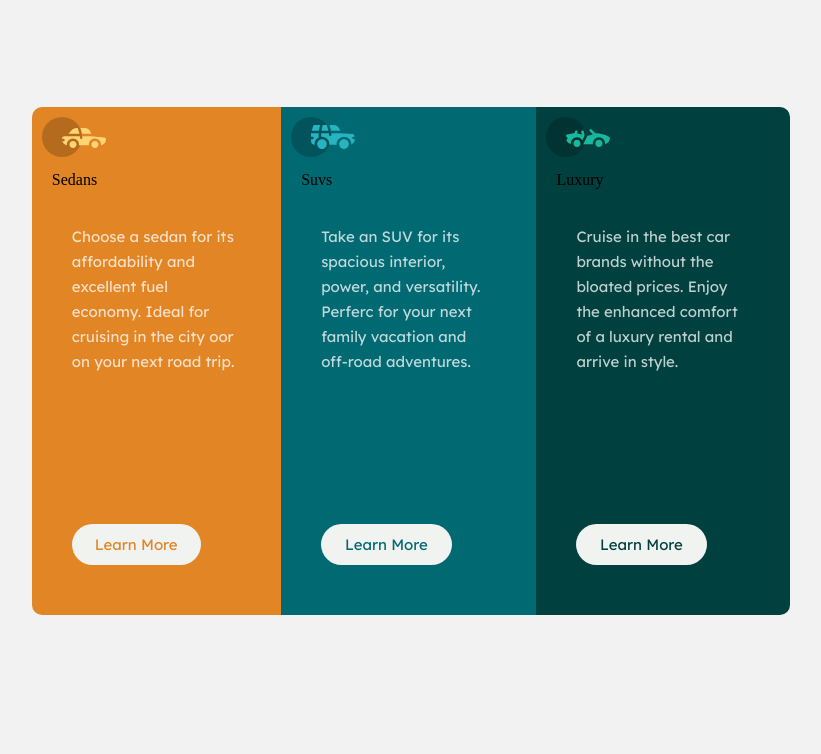
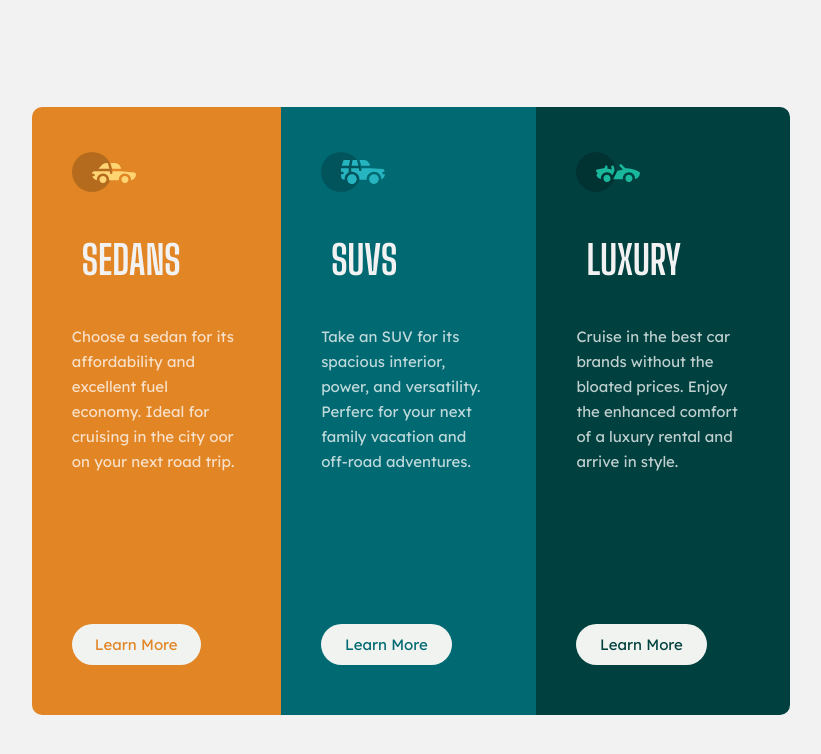
Before and after one commit to kgogina/3-column-preview-card-component, a plain HTML site: page index.html in a window 1280 px wide. Shown: the whole page, without its empty margins (229-1050 px from the left). Drawn offline with Linux system fonts and the light colour scheme.

Commit message:
Add files via upload
Updated CSS

```diff
--- a/css/style.css
+++ b/css/style.css
@@ -18,11 +18,11 @@ body {
     width: 60%;
 }
 
-#icon {
+.icon {
     margin: 2.1875rem 2.1875rem 0rem 1.875rem;
 }
 
-#title {
+.title {
     text-transform: uppercase;
     color: hsl(0, 0%, 95%);
     font-size: 2.5rem;
@@ -72,7 +72,6 @@ a {
     cursor: pointer;
     font-family: "Lexend Deca", sans-serif;
     margin: 5rem 1.25rem 2.5rem 1.875rem;
-    position: flex;
     white-space: nowrap;
 }
 
```
